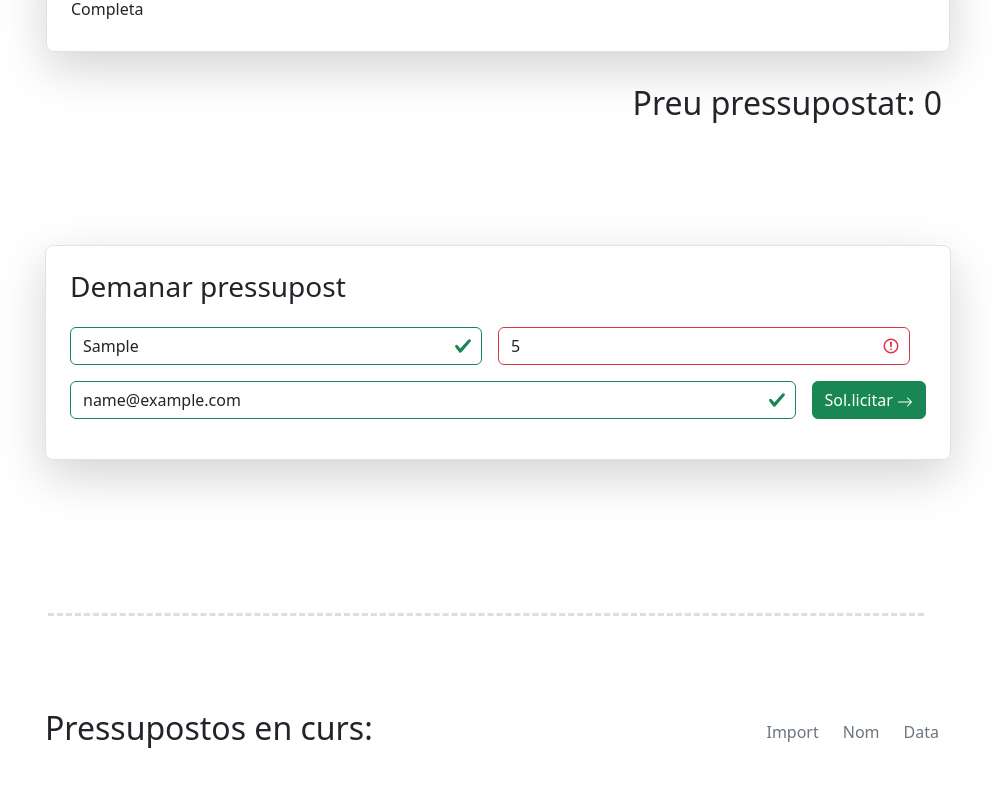
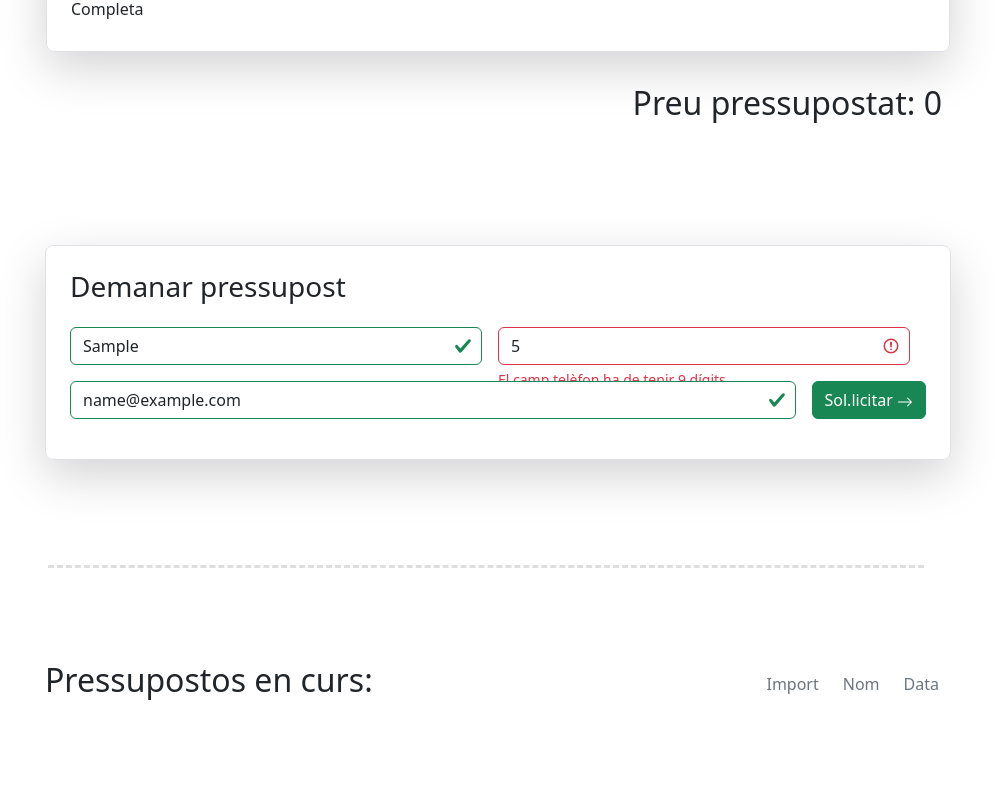
Before and after one commit to akustikoa/sprint6, an Angular app: page / in a window 1280 px wide. Both pictures are taken after typing "Sample", "5", "name@example.com" into the empty fields and a click on the button "Sol.licitar". Shown: the part 775-1561 px from the top of the page, without its empty margins (142-1137 px from the left). Built offline with nearby package versions, Linux system fonts and the light colour scheme.

Commit message:
Sprint 6 exercici 6 acabat

```diff
--- a/src/app/budgets-list/budgets-list.component.scss
+++ b/src/app/budgets-list/budgets-list.component.scss
@@ -14,3 +14,7 @@
   color: black;
   text-decoration: none;
 }
+
+.form-control {
+  min-width: 170px !important;
+}
--- a/src/app/home/home.component.html
+++ b/src/app/home/home.component.html
@@ -61,25 +61,61 @@
   <div class="row">
     <div class="col-12 general2">
       <form [formGroup]="usuariForm">
-        <div
-          class="border rounded-3 p-4 mb-5 shadow-lg d-flex justify-content-between align-items-center flex-wrap w-100">
+        <div class="border rounded-3 p-4  shadow-lg d-flex justify-content-between align-items-center flex-wrap w-100">
           <div class="w-100 mb-3">
             <h3>Demanar pressupost</h3>
           </div>
-          <div class="form-group flex-fill me-3 mb-3">
+          <div class="form-group flex-fill me-3 mb-3 position-relative">
             <input class="form-control" type="text" formControlName="nom" id="inputNom" placeholder="nom"
               [class.is-invalid]="usuariForm.controls.nom.touched && usuariForm.controls.nom.invalid"
               [class.is-valid]="usuariForm.controls.nom.valid">
+
+            @if (usuariForm.controls.nom.touched && usuariForm.controls.nom.invalid) {
+            <div class="invalid-feedback form-group flex-fill position-absolute bottom-2">
+              @if (usuariForm.controls.nom.errors?.['required']) {
+              <div>El camp nom és obligatori.</div>
+              }
+              @if (usuariForm.controls.nom.errors?.['minlength']) {
+              <div>El nom ha de tenir mínim 3 caràcters.</div>
+              }
+            </div>
+            }
+
           </div>
-          <div class="form-group flex-fill me-3 mb-3">
-            <input class="form-control" type="number" formControlName="telefon" id="inputTelefon" placeholder="telèfon"
+          <div class="form-group flex-fill me-3 mb-3 position-relative">
+            <input class="form-control" type="number" formControlName="telefon" id="inputTelefon" maxlength="9"
+              placeholder="telèfon"
               [class.is-invalid]="usuariForm.controls.telefon.touched && usuariForm.controls.telefon.invalid"
               [class.is-valid]="usuariForm.controls.telefon.valid">
+
+            @if (usuariForm.controls.telefon.touched && usuariForm.controls.telefon.invalid) {
+            <div class="invalid-feedback form-group flex-fill position-absolute bottom-2">
+              @if (usuariForm.controls.telefon.errors?.['required']) {
+              El camp telèfon és obligatori.
+              }
+              @if (usuariForm.controls.telefon.errors?.['pattern']) {
+              El camp telèfon ha de tenir 9 dígits.
+              }
+
+            </div>
+            }
           </div>
-          <div class="form-group flex-fill me-3 mb-3">
+          <div class="form-group flex-fill me-3 mb-3 position-relative">
             <input class="form-control" type="text" formControlName="email" id="inputEmail" placeholder="email"
               [class.is-invalid]="usuariForm.controls.email.touched && usuariForm.controls.email.invalid"
               [class.is-valid]="usuariForm.controls.email.valid">
+
+            @if (usuariForm.controls.email.touched && usuariForm.controls.email.invalid) {
+            <div class="invalid-feedback form-group flex-fill position-absolute bottom-2">
+              @if (usuariForm.controls.email.errors?.['required']) {
+              El camp email és obligatori.
+              }
+              @if (usuariForm.controls.email.errors?.['pattern']) {
+              Introdueix un correu vàlid.
+              }
+
+            </div>
+            }
           </div>
           <div class="form-group d-flex align-items-center mb-3">
             <button type="submit" class="btn btn-success rounded-2" (click)="guardarPressupost()">Sol.licitar <svg
--- a/src/app/home/home.component.scss
+++ b/src/app/home/home.component.scss
@@ -16,3 +16,7 @@ hr {
   border-top: 3px dashed grey !important;
   margin: 0 auto;
 }
+
+.input-large {
+  width: 230px !important;
+}
--- a/src/app/home/home.component.ts
+++ b/src/app/home/home.component.ts
@@ -45,7 +45,7 @@ export class HomeComponent {
 
     this.usuariForm = this.fb.group({
       nom: ['', [Validators.required, Validators.minLength(3)]],
-      telefon: ['', [Validators.required, Validators.pattern(/^\d{9}$/)]],
+      telefon: ['', [Validators.required, Validators.maxLength(9), Validators.pattern(/^\d{9}$/)]],
       email: ['', [Validators.required, Validators.pattern(/^[a-zA-Z0-9._%+-]+@[a-zA-Z0-9.-]+\.[a-zA-Z]{2,}$/),],],
     });
   }
```
Also changed, not shown: 1 other file (tests, documents, lock files or other folders).
